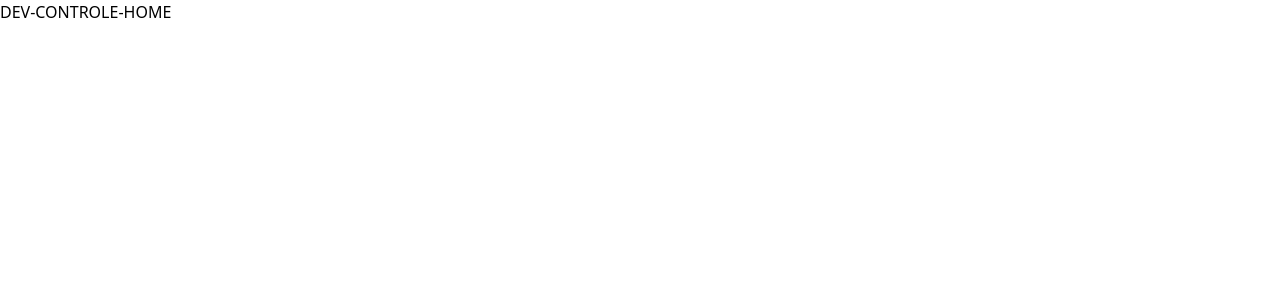
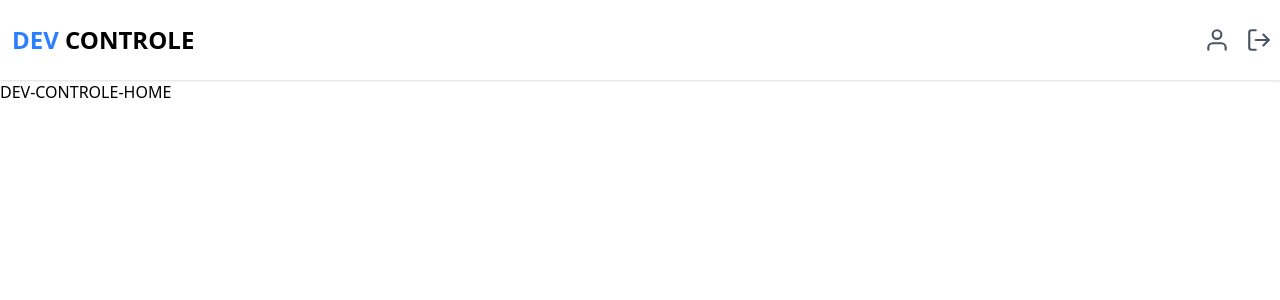
Before and after one commit to joaomouratocn/dev-controle, a Next.js app: page / in a window 1280 px wide. Shown: the top 300 px of the page. Built offline with nearby package versions, Linux system fonts and the light colour scheme.

Commit message:
criado interface do header

```diff
--- a/src/app/layout.tsx
+++ b/src/app/layout.tsx
@@ -1,6 +1,7 @@
 import type { Metadata } from "next";
 import { Geist, Geist_Mono } from "next/font/google";
 import "./globals.css";
+import { Header } from "@/components/header";
 
 const geistSans = Geist({
   variable: "--font-geist-sans",
@@ -23,10 +24,11 @@
   children: React.ReactNode;
 }>) {
   return (
-    <html lang="en">
+    <html lang="en" suppressHydrationWarning>
       <body
         className={`${geistSans.variable} ${geistMono.variable} antialiased`}
       >
+        {<Header />}
         {children}
       </body>
     </html>
--- /dev/null
+++ b/src/components/header/index.tsx
@@ -0,0 +1,26 @@
+import Link from "next/link";
+import { FiUser, FiLogOut } from "react-icons/fi";
+
+export function Header() {
+  return (
+    <header className="w-full flex items-center px-2 py-4 bg-white h-20 shadow-sm">
+      <div className="w-full flex items-center justify-between max-w-7xl mx-auto">
+        <Link href="/">
+          <h1 className="font-bold text-2xl pl-1 hover:tracking-widest duration-300">
+            <span className="text-blue-500">DEV</span> CONTROLE
+          </h1>
+        </Link>
+
+        <div className="flex items-baseline gap-4">
+          <Link href="/dashboard">
+            <FiUser size={26} color="#4b5563" />
+          </Link>
+
+          <button>
+            <FiLogOut size={26} color="#4b5563" />
+          </button>
+        </div>
+      </div>
+    </header>
+  );
+}
```
Also changed, not shown: package.json (+5 -4 lines), public/hero.svg (added), 1 other file (tests, documents, lock files or other folders).
